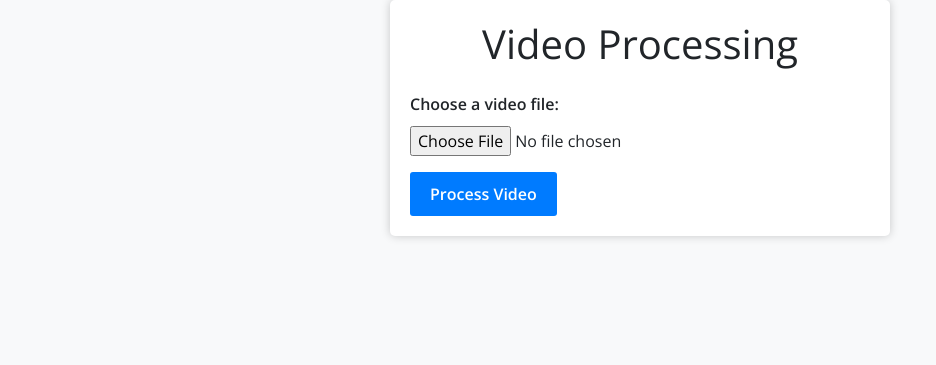
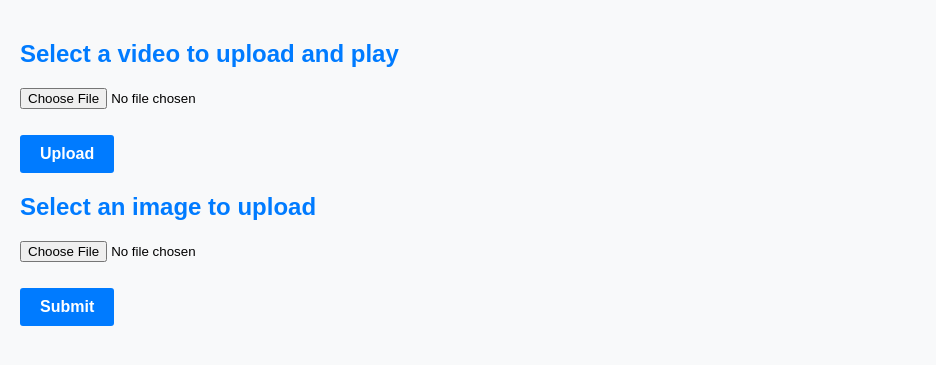
Before and after one commit to UmaisN/Vision, a Flask app: page / in a window 1280 px wide. Shown: the top 365 px of the page, without its empty margins (0-936 px from the left). Run offline with Flask 3, Linux system fonts and the light colour scheme; some libraries are stand-ins or nearby versions.

Commit message:
Firstest commit

```diff
--- a/app.py
+++ b/app.py
@@ -1,39 +1,57 @@
-from flask import Flask, render_template, request
 import os
+import urllib.request
+from flask import Flask, flash, request, redirect, url_for, render_template
+from werkzeug.utils import secure_filename
+
+UPLOAD_FOLDER = 'static/uploads/'
 
 app = Flask(__name__, template_folder='template')
-
-# Set the upload folder and allowed extensions for file upload
-app.config['UPLOAD_FOLDER'] = 'uploads'
-app.config['ALLOWED_EXTENSIONS'] = {'mp4', 'avi', 'mov', 'flv', 'wmv'}
-
-# Check if a filename is allowed based on the file extensions
-def allowed_file(filename):
-    return '.' in filename and filename.rsplit('.', 1)[1].lower() in app.config['ALLOWED_EXTENSIONS']
+app.secret_key = "secret key"
+app.config['UPLOAD_FOLDER'] = UPLOAD_FOLDER
+app.config['MAX_CONTENT_LENGTH'] = 9999 * 9999 * 9999
 
 @app.route('/')
-def index():
-    return render_template('index.html')
+def upload_form():
+	return render_template('index.html')
 
-@app.route('/process-video', methods=['POST'])
-def process_video():
-    # Check if the POST request has a file part
-    if 'video_file' not in request.files:
-        flash('No file part')
-        return redirect(request.url)
-    file = request.files['video_file']
-    # If the user does not select a file, browser also
-    # submits an empty part without filename
-    if file.filename == '':
-        flash('No selected file')
-        return redirect(request.url)
-    if file and allowed_file(file.filename):
-        # Save the file to the upload folder
-        filename = secure_filename(file.filename)
-        file.save(os.path.join(app.config['UPLOAD_FOLDER'], filename))
-        # Call your lane detection function here using the saved file path
-        # ...
-        return 'Video processing complete!'
-    else:
-        flash('Invalid file type')
-        return redirect(request.url)
+@app.route('/', methods=['POST'])
+def upload_video():
+	if 'file' not in request.files:
+		flash('No file part')
+		return redirect(request.url)
+	file = request.files['file']
+	if file.filename == '':
+		flash('No video selected for uploading')
+		return redirect(request.url)
+	else:
+		filename = secure_filename(file.filename)
+		file.save(os.path.join(app.config['UPLOAD_FOLDER'], filename))
+		flash('Video successfully uploaded and displayed below')
+		return render_template('index.html', filename=filename)
+
+def upload_image():
+	if 'file' not in request.files:
+		flash('No file part')
+		return redirect(request.url)
+	file = request.files['file']
+	if file.filename == '':
+		flash('No image selected for uploading')
+		return redirect(request.url)
+	if file:
+		filename = secure_filename(file.filename)
+		file.save(os.path.join(app.config['UPLOAD_FOLDER'], filename))
+		#print('upload_image filename: ' + filename)
+		flash('Image successfully uploaded and displayed below')
+		return render_template('index.html', filename=filename)
+	else:
+		flash('Allowed image types are -> png, jpg, jpeg, gif')
+		return redirect(request.url)
+
+@app.route('/display/<filename>')
+def display_video(filename):
+	return redirect(url_for('static', filename='uploads/' + filename), code=301)
+def display_image(filename):
+	return redirect(url_for('static', filename='uploads/' + filename), code=301)
+
+if __name__ == "__main__":
+    app.run(debug=False,host='0.0.0.0')
--- a/template/index.html
+++ b/template/index.html
@@ -1,41 +1,39 @@
 <!DOCTYPE html>
 <html>
-
 <head>
-    <title>Video Processing</title>
-    <!-- Import Bootstrap CSS -->
-    <link rel="stylesheet" href="https://stackpath.bootstrapcdn.com/bootstrap/4.3.1/css/bootstrap.min.css" integrity="sha384-ggOyR0iXCbMQv3Xipma34MD+dH/1fQ784/j6cY/iJTQUOhcWr7x9JvoRxT2MZw1T" crossorigin="anonymous">
-    <!-- Import Google Fonts -->
-    <link href="https://fonts.googleapis.com/css?family=Open+Sans:400,600,700" rel="stylesheet">
-    <!-- Use CSS file -->
-    <link rel="stylesheet" href="mystyle.css">
-    <!-- Add custom styles -->
-    <!-- <style>
+    <title>Python Flask - Project</title>
+    <style>
         body {
-            font-family: 'Open Sans', sans-serif;
+            font-family: Arial, sans-serif;
             background-color: #f8f9fa;
+            margin: 0;
+            padding: 20px;
+        }
+        h2 {
+            color: #007bff;
+            margin-bottom: 10px;
+        }
+        p {
+            margin-bottom: 20px;
+        }
+        ul {
+            padding-left: 20px;
+        }
+        video {
+            width: 100%;
+            max-height: 400px;
+        }
+        img {
+            max-width: 100%;
+            height: auto;
         }
         form {
-            max-width: 500px;
-            margin: 0 auto;
-            background-color: #fff;
-            padding: 20px;
-            border-radius: 5px;
-            box-shadow: 0 0 10px rgba(0, 0, 0, 0.2);
+            margin-bottom: 20px;
         }
-        label {
-            font-weight: 600;
+        input[type="file"] {
             margin-bottom: 10px;
         }
-        input[type="text"] {
-            padding: 10px;
-            border: none;
-            border-radius: 3px;
-            box-shadow: 0 0 5px rgba(0, 0, 0, 0.1);
-            width: 100%;
-            margin-bottom: 20px;
-        }
-        button[type="submit"] {
+        input[type="submit"] {
             background-color: #007bff;
             color: #fff;
             border: none;
@@ -46,23 +44,64 @@
             cursor: pointer;
             transition: background-color 0.3s ease;
         }
-        button[type="submit"]:hover {
+        input[type="submit"]:hover {
             background-color: #0062cc;
         }
-    </style> -->
+    </style>
 </head>
+<body>
+    <h2>Select a video to upload and play</h2>
+    <p>
+        {% with messages = get_flashed_messages() %}
+          {% if messages %}
+            <ul>
+            {% for message in messages %}
+              <li>{{ message }}</li>
+            {% endfor %}
+            </ul>
+          {% endif %}
+        {% endwith %}
+    </p>
+    {% if filename %}
+        <div style="margin: 10px auto;">
+            <video autoplay="autoplay" controls="controls" preload="preload">
+                <source src="{{ url_for('display_video', filename=filename) }}" type="video/mp4"></source>
+            </video>
+        </div>
+    {% endif %}
+    <form method="post" action="/" enctype="multipart/form-data">
+        <div>
+            <input type="file" name="file" autocomplete="off" required>
+        </div>
+        <p>
+            <input type="submit" value="Upload">
+        </p>
+    </form>
 
-<body>
-    <div class="container">
-        <form method="post" action="{{ url_for('process_video') }}" enctype="multipart/form-data">
-            <h1 class="text-center mb-4">Video Processing</h1>
-            <div class="form-group">
-                <label for="video_file">Choose a video file:</label>
-                <input type="file" class="form-control-file" name="video_file" accept="video/*">
-            </div>
-            <button type="submit" class="btn btn-primary">Process Video</button>
-        </form>
-    </div>
+    <h2>Select an image to upload</h2>
+    <p>
+        {% with messages = get_flashed_messages() %}
+          {% if messages %}
+            <ul>
+            {% for message in messages %}
+              <li>{{ message }}</li>
+            {% endfor %}
+            </ul>
+          {% endif %}
+        {% endwith %}
+    </p>
+    {% if filename %}
+        <div>
+            <img src="{{ url_for('display_video', filename=filename) }}">
+        </div>
+    {% endif %}
+    <form method="post" action="/" enctype="multipart/form-data">
+        <div>
+            <input type="file" name="file" autocomplete="off" required>
+        </div>
+        <p>
+            <input type="submit" value="Submit">
+        </p>
+    </form>
 </body>
-
 </html>
--- a/template/mystyle.css
+++ /dev/null
@@ -1,38 +0,0 @@
-body {
-    font-family: 'Open Sans', sans-serif;
-    background-color: #f8f9fa;
-}
-form {
-    max-width: 500px;
-    margin: 0 auto;
-    background-color: #fff;
-    padding: 20px;
-    border-radius: 5px;
-    box-shadow: 0 0 10px rgba(0, 0, 0, 0.2);
-}
-label {
-    font-weight: 600;
-    margin-bottom: 10px;
-}
-input[type="text"] {
-    padding: 10px;
-    border: none;
-    border-radius: 3px;
-    box-shadow: 0 0 5px rgba(0, 0, 0, 0.1);
-    width: 100%;
-    margin-bottom: 20px;
-}
-button[type="submit"] {
-    background-color: #007bff;
-    color: #fff;
-    border: none;
-    border-radius: 3px;
-    padding: 10px 20px;
-    font-size: 16px;
-    font-weight: 600;
-    cursor: pointer;
-    transition: background-color 0.3s ease;
-}
-button[type="submit"]:hover {
-    background-color: #0062cc;
-}
```
Also changed, not shown: test_image.jpg (deleted).
